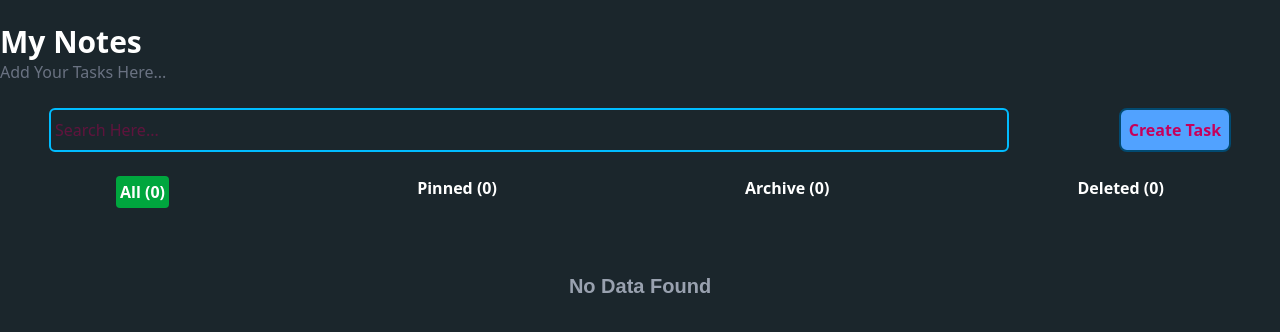
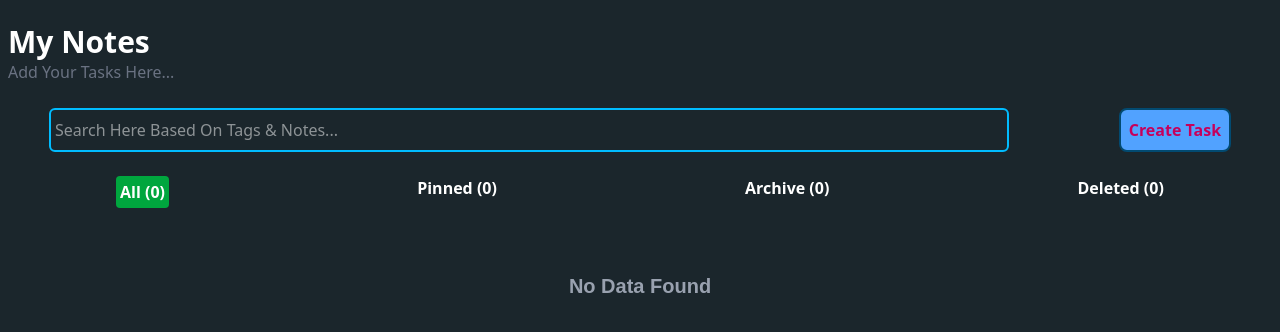
Before and after one commit to Paramesh-Kumar-2004/Notes_App_Project-1, a React (Vite) app: page / in a window 1280 px wide. Shown: the top 332 px of the page. Built offline with nearby package versions, Linux system fonts and the light colour scheme.

Commit message:
Update BrowserRouter to HashRouter

```diff
--- a/src/Components/SearchBar.jsx
+++ b/src/Components/SearchBar.jsx
@@ -19,9 +19,9 @@ const SearchBar = () => {
             <div className='w-full flex gap-3 justify-around'>
 
                 <input
-                    className='border-2 border-sky-400 text-pink-800 rounded-md p-1 outline-sky-700 w-3/4'
+                    className='border-2 border-sky-400 text-white rounded-md p-1 outline-sky-700 w-3/4'
                     type="text"
-                    placeholder='Search Here...'
+                    placeholder='Search Here Based On Tags & Notes...'
                     onChange={(e) => { HandleSearch(e) }}
                 />
 
--- a/src/Pages/Home.jsx
+++ b/src/Pages/Home.jsx
@@ -20,7 +20,7 @@ const Home = () => {
         <>
             <div className="bg-[#1B262C] text-white min-h-screen font-[Poppins,sans-serif">
 
-                <div className='py-6'>
+                <div className='py-6 pl-2'>
                     <h1 className='font-bold text-3xl'>My Notes</h1>
                     <p className='text-gray-500'>Add Your Tasks Here...</p>
                 </div>
--- a/vite.config.js
+++ b/vite.config.js
@@ -8,4 +8,5 @@ export default defineConfig({
     react(),
     tailwindcss()
   ],
+  base: "Notes_App_Project-1"
 })
```
Also changed, not shown: src/App.jsx (+6 -3 lines).
